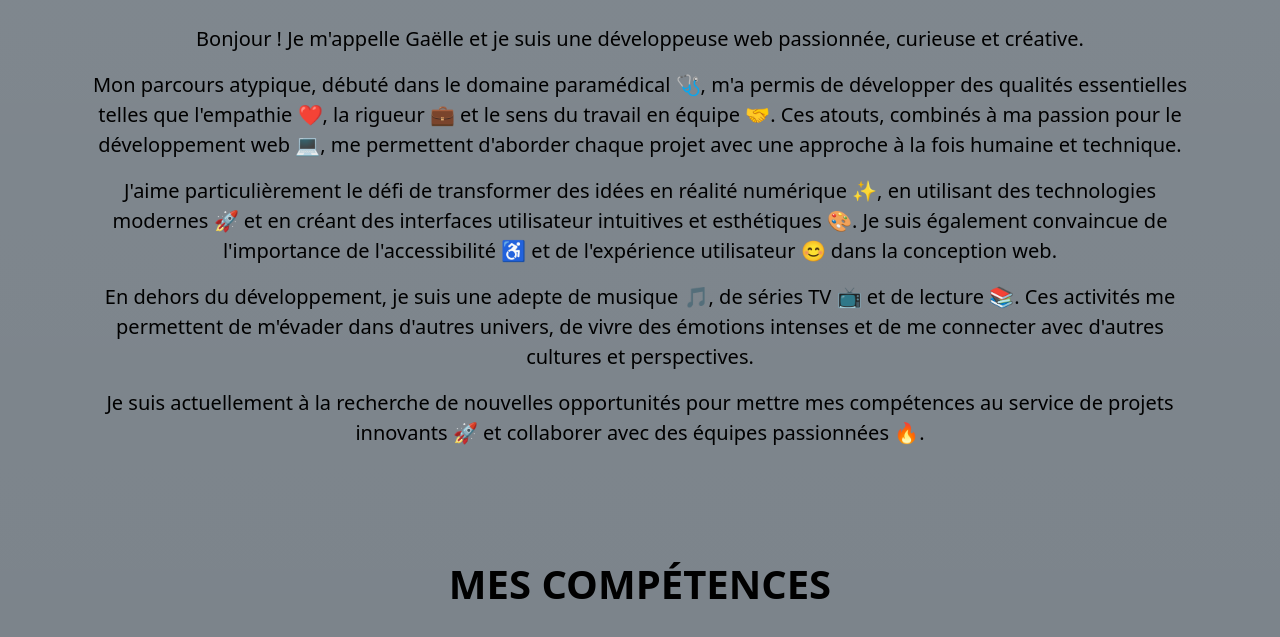
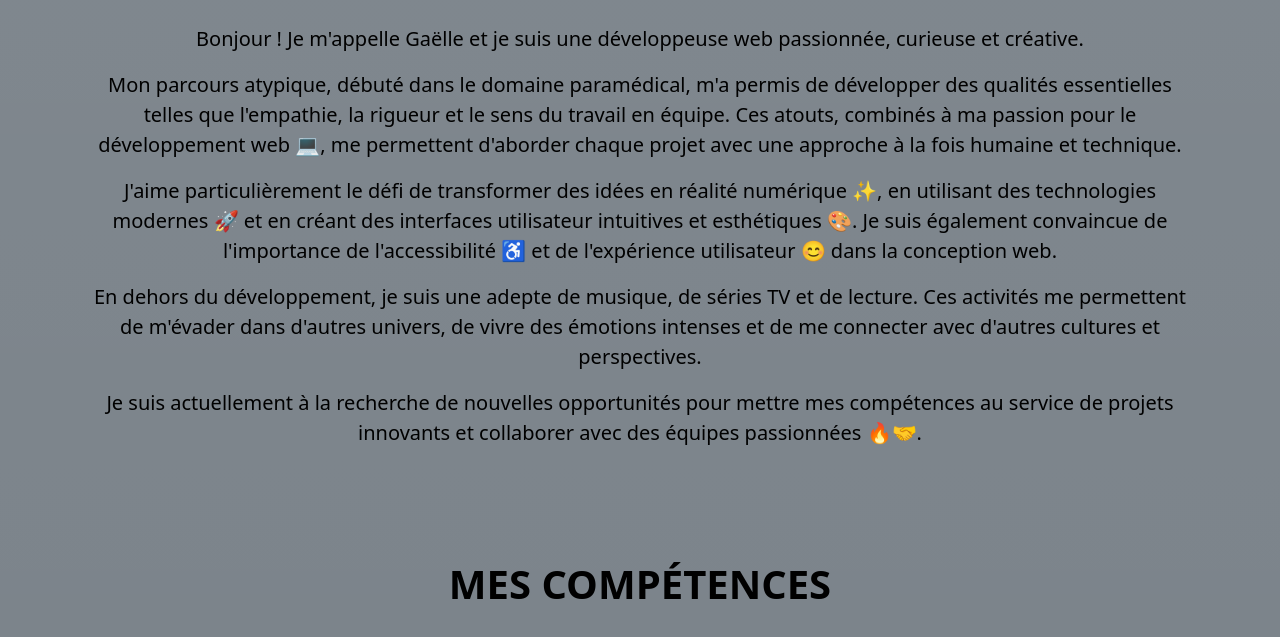
Before and after one commit to GaelleB/Portfolio, a website: page index.html in a window 1280 px wide. Shown: the part 611-1248 px from the top of the page. Drawn offline with nearby package versions, Linux system fonts and the light colour scheme.

Commit message:
maj profil

```diff
--- a/index.html
+++ b/index.html
@@ -73,10 +73,10 @@
                 <div class="row gy-4 mt-3">
                     <div class="col-12 col-md-6 me-5 position-relative w-auto text-center text-black fs-5">
                         <p>Bonjour ! Je m'appelle Gaëlle et je suis une développeuse web passionnée, curieuse et créative.</p>
-                        <p>Mon parcours atypique, débuté dans le domaine paramédical 🩺, m'a permis de développer des qualités essentielles telles que l'empathie ❤️, la rigueur 💼 et le sens du travail en équipe 🤝. Ces atouts, combinés à ma passion pour le développement web 💻, me permettent d'aborder chaque projet avec une approche à la fois humaine et technique. </p>
+                        <p>Mon parcours atypique, débuté dans le domaine paramédical, m'a permis de développer des qualités essentielles telles que l'empathie, la rigueur et le sens du travail en équipe. Ces atouts, combinés à ma passion pour le développement web 💻, me permettent d'aborder chaque projet avec une approche à la fois humaine et technique. </p>
                         <p>J'aime particulièrement le défi de transformer des idées en réalité numérique ✨, en utilisant des technologies modernes 🚀 et en créant des interfaces utilisateur intuitives et esthétiques 🎨. Je suis également convaincue de l'importance de l'accessibilité ♿ et de l'expérience utilisateur 😊 dans la conception web.</p>
-                        <p>En dehors du développement, je suis une adepte de musique 🎵, de séries TV 📺 et de lecture 📚. Ces activités me permettent de m'évader dans d'autres univers, de vivre des émotions intenses et de me connecter avec d'autres cultures et perspectives.</p>
-                        <p>Je suis actuellement à la recherche de nouvelles opportunités pour mettre mes compétences au service de projets innovants 🚀 et collaborer avec des équipes passionnées 🔥.</p>
+                        <p>En dehors du développement, je suis une adepte de musique, de séries TV et de lecture. Ces activités me permettent de m'évader dans d'autres univers, de vivre des émotions intenses et de me connecter avec d'autres cultures et perspectives.</p>
+                        <p>Je suis actuellement à la recherche de nouvelles opportunités pour mettre mes compétences au service de projets innovants et collaborer avec des équipes passionnées 🔥🤝.</p>
                     </div>
                 </div>
             </div>
```
